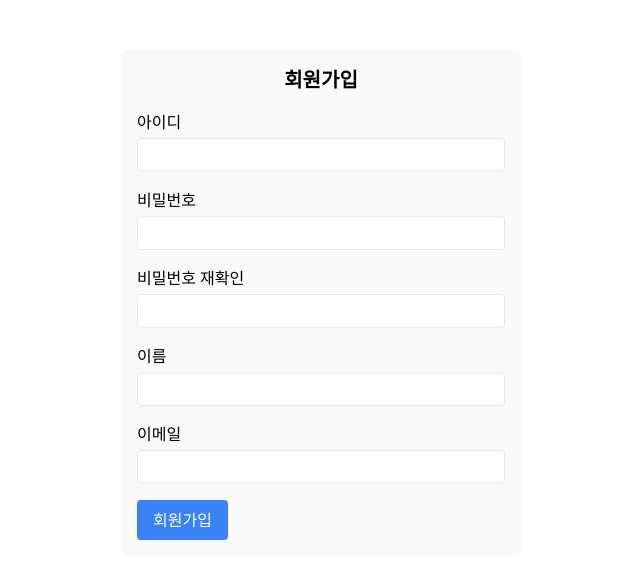
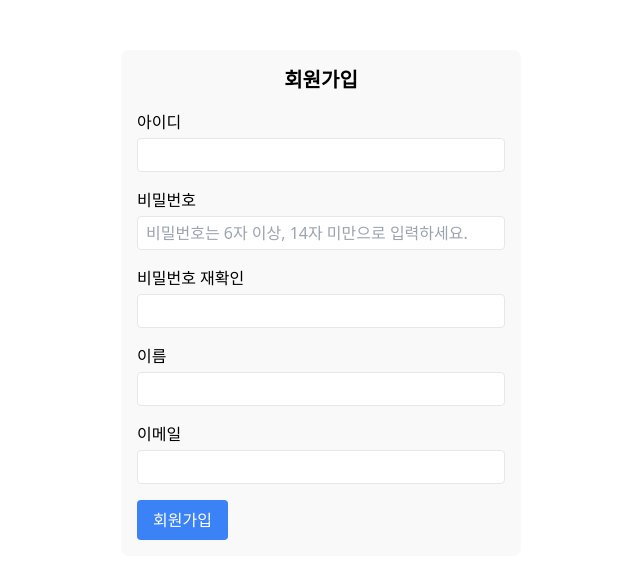
Before and after one commit to KJH-Programmer/HooniPing, a Vue app in the folder frontend/: page /signup in a window 1280 px wide. Shown: the top 578 px of the page, without its empty margins (319-959 px from the left). Built offline with nearby package versions, Linux system fonts and the light colour scheme.

Commit message:
비밀번호 자리수 제한

```diff
--- a/frontend/src/components/SignupPage.vue
+++ b/frontend/src/components/SignupPage.vue
@@ -9,12 +9,27 @@
 
         <div class="mb-4">
           <label class="block mb-1" for="password">비밀번호</label>
-          <input v-model="formData.password" type="password" id="password" class="border rounded w-full px-2 py-1" required />
+          <input
+            v-model="formData.password"
+            @input="validatePasswordLength"
+            type="password"
+            id="password"
+            class="border rounded w-full px-2 py-1"
+            :placeholder="'비밀번호는 6자 이상, 14자 미만으로 입력하세요.'"
+            required
+          />
+          <span v-if="errors.password" class="text-red-500">{{  errors.password }}</span>
         </div>
 
         <div class="mb-4">
           <label class="block mb-1" for="confirmPassword">비밀번호 재확인</label>
-          <input v-model="formData.confirmPassword" type="password" id="confirmPassword" class="border rounded w-full px-2 py-1" required />
+          <input
+            v-model="formData.confirmPassword"
+            type="password"
+            id="confirmPassword"
+            class="border rounded w-full px-2 py-1"
+            required
+          />
         </div>
 
         <div class="mb-4">
@@ -44,13 +59,34 @@
           confirmPassword: '',
           name: '',
           email: ''
+        },
+        errors: {
+          password: ''
         }
       };
     },
     methods: {
+      // 비밀번호 자릿수 검증 (6자 이상, 14자 미만)
+      validatePasswordLength() {
+        const password = this.formData.password;
+        const passwordLength = password.length;
+
+        if (password === '') {
+          this.errors.password = ''; //비밀번혹 ㅏ공백일 때 오류 메세지 없음
+        } else if (passwordLength < 6 || passwordLength >= 14) {
+          this.errors.password = '비밀번호는 6자리 이상, 14자리 미만이어야합니다.';
+        } else {
+          this.errors.password = ''; //조건에 맞으면 에러 메세지 삭제
+        }
+      },
       async handleSubmit() {
         if (this.formData.password !== this.formData.confirmPassword) {
           alert('비밀번호가 일치하지 않습니다.');
+          return;
+        }
+
+        if (this.errors.password) {
+          alert('입력된 비밀번호에 오류가 있습니다.');
           return;
         }
 
```
